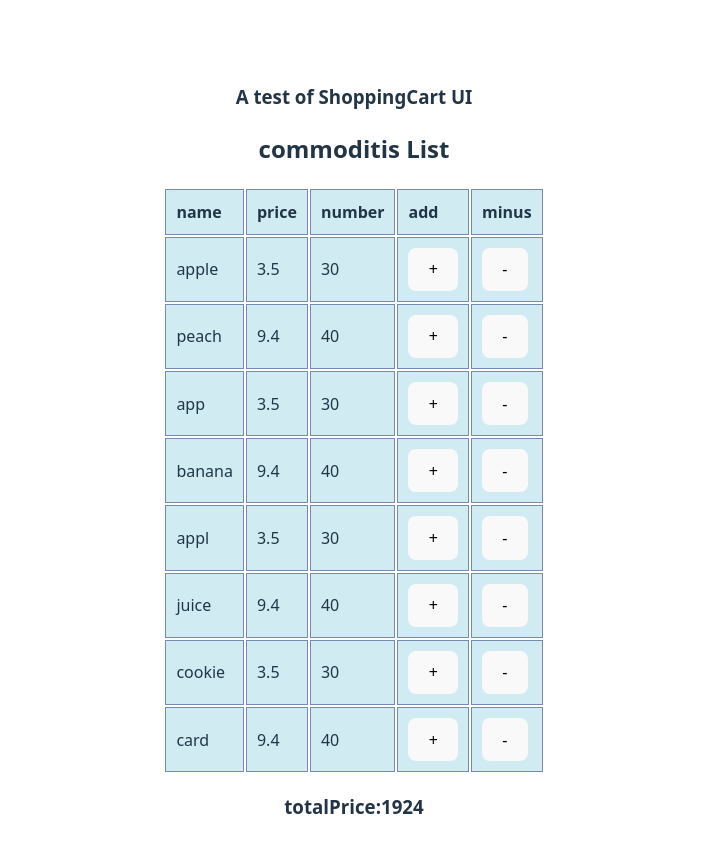
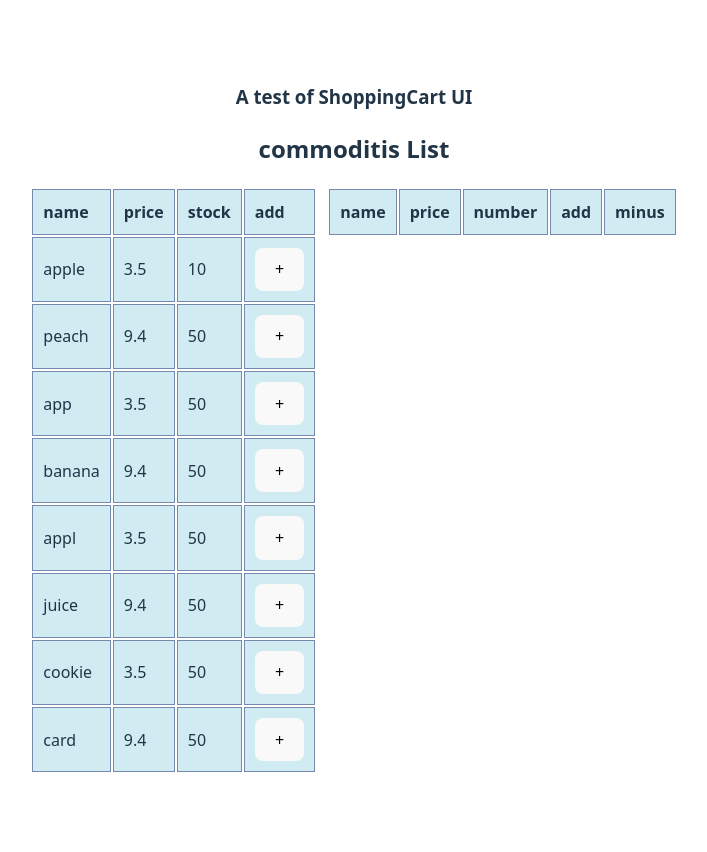
Before and after one commit to yamimilk/project_1, a Vue app: page / in a window 1280 px wide. Shown: the top 852 px of the page, without its empty margins (286-993 px from the left). Built offline with nearby package versions, Linux system fonts and the light colour scheme.

Commit message:
-Day2： 重构购物车模块，拆分为商品列表和购物车 完成了localStorage，刷新页面购物车不清空 监听购物车变动 完成在商品页添加进购物车 在购物车可以自由控制商品数量的增减，在商品数量清零时商品自动移出购物车

```diff
--- a/src/App.vue
+++ b/src/App.vue
@@ -8,7 +8,6 @@
 
 <script setup>
 import ShoppingCart from './components/ShoppingCart.vue'
-console.log(ShoppingCart);
 </script>
 
 <style scoped>
--- a/src/components/ShoppingCart.vue
+++ b/src/components/ShoppingCart.vue
@@ -1,5 +1,29 @@
 <template>
   <h2>commoditis List</h2>
+  <div class="model">
+    <div class="commoditis">
+      <table>
+        <thead>
+          <tr>
+            <th>name</th>
+            <th>price</th>
+            <th>stock</th>
+            <th>add</th>
+          </tr>
+        </thead>
+        <tbody>
+          <tr v-for="(product, index) in products" :key="index">
+            <td>{{ product.name }}</td>
+            <td>{{ product.price }}</td>
+            <td>{{ product.stock }}</td>
+            <td>
+              <button @click="increase(product)" :disabled="product.stock === 0 || product.stock < 0">+</button>
+            </td>
+          </tr>
+        </tbody>
+      </table>
+    </div>
+    <div class="cart">
       <table>
         <thead>
           <tr>
@@ -11,90 +35,107 @@
           </tr>
         </thead>
         <tbody>
-      <tr v-for="(item,index) in products" :key="index">
+          <tr v-for="(item, index) in cart" :key="index">
             <td>{{ item.name }}</td>
             <td>{{ item.price }}</td>
             <td>{{ item.number }}</td>
             <td>
-          <button @click="increase(index)" :disabled="item.stock === 0 || item.stock<0">+</button>
+              <button @click="increaseCart(item)" :disabled="item.number === 0 || item.stock < 0">+</button>
             </td>
             <td>
-          <button @click="decrease(index)" :disabled="item.number ===0 || item.number<0">-</button>
+              <button @click="decreaseCart(item)" :disabled="item.number === 0 || item.number < 0">-</button>
             </td>
           </tr>
         </tbody>
       </table>
-  <h3>totalPrice:{{ totalPrice }}</h3>
+    </div>
+  </div>
+  <!-- <h3>totalPrice:{{ totalPrice }}</h3> -->
 
 </template>
 
 
 <script lang="js" setup>
-import { computed, onMounted, ref,watch } from 'vue';
-import { setItem,getItem } from '../localStorageUtils';
+import { computed, onMounted, reactive, ref, watch,toRef} from 'vue';
+import { setItem, getItem } from '../localStorageUtils';
 
 //shopping card data
-const products=ref([
-  {name:"apple",price:3.5,number:30,stock:10},
-  {name:"peach",price:9.4,number:40,stock:50},
-  {name:"app",price:3.5,number:30,stock:50},
-  {name:"banana",price:9.4,number:40,stock:50},
-  {name:"appl",price:3.5,number:30,stock:50},
-  {name:"juice",price:9.4,number:40,stock:50},
-  {name:"cookie",price:3.5,number:30,stock:50},
-  {name:"card",price:9.4,number:40,stock:50},
+//Todo:这里应该没有货物的数量，货物的数量应该存在在购物车里，页面展示时也不应该使用products进入循环，而应该使用购物车的数据
+const products = reactive([
+  { name: "apple", price: 3.5, stock: 10 },
+  { name: "peach", price: 9.4, stock: 50 },
+  { name: "app", price: 3.5, stock: 50 },
+  { name: "banana", price: 9.4, stock: 50 },
+  { name: "appl", price: 3.5, stock: 50 },
+  { name: "juice", price: 9.4, stock: 50 },
+  { name: "cookie", price: 3.5, stock: 50 },
+  { name: "card", price: 9.4, stock: 50 },
 ])
 
+const cart = reactive([]);
+
 //read localStorage date
-const cart=ref(Array(products.value.length).fill(0));
 
-setItem('cart',{name:"apple",price:3.5,number:30,stock:10},
-  {name:"peach",price:9.4,number:40,stock:50},
-  {name:"app",price:3.5,number:30,stock:50},
-  {name:"banana",price:9.4,number:40,stock:50},
-  {name:"appl",price:3.5,number:30,stock:50},
-  {name:"juice",price:9.4,number:40,stock:50},
-  {name:"cookie",price:3.5,number:30,stock:50},
-  {name:"card",price:9.4,number:40,stock:50},)
-
-//组件挂载到页面上时执行。
-onMounted(()=>{
-  const savedCart=JSON.parse(localStorage.getItem('cart')) || Array(products.value.length).fill(0);
-  cart.value = savedCart;
+onMounted(() => {
+  const savedCart = localStorage.getItem('cart')
+  if (!savedCart) {
+    localStorage.setItem('cart', JSON.stringify([{ name: 'applllly', price: 3.5, number: 2 }]));
+  }else{
+    try{
+      const parseCart = JSON.parse(savedCart);
+      cart.splice(0, cart.length, ...parseCart);
+    }catch(error)
+    {
+      console.log('解析购物车失败',error);
+      localStorage.removeItem('cart')//清理无效数据
+    }
+  }
 })
-// console.log(localStorage.getItem('cart'));
+console.log(localStorage.getItem('cart'));
 
 
-//count gross price
-const totalPrice=computed(()=>{
-  return products.value.reduce((sum,item)=> sum+item.price*item.number,0)
-})
-
-
-const increase = (index)=>{
-  if(products.value[index].stock>0){
-    products.value[index].number ++;
-    products.value[index].stock --;
+const increase = (product) => {
+  if(product.stock < 0) return;
+  const existingItem = cart.find((item) => item.name === product.name);
+  // console.log(product.name);
+  if (existingItem) {
+    existingItem.number += 1;
+    product.stock --;
+  } else {
+    cart.push({
+      name: product.name,
+      price: product.price,
+      number: 1 });
+      product.stock -= 1;
   }
-// console.log(products.value[index].number);
-// console.log(products.value[index].stock);
 }
 
-const decrease=(index)=>{
-  if(products.value[index].number >0){
-    products.value[index].number --;
-    products.value[index].stock ++;
+const increaseCart = (item) => {
+  const product = products.find(p=>p.name === item.name);
+  if(!product) return;
+  item.number ++;
+  product.stock --;
+}
+
+const decreaseCart = (item) => {
+  const product = products.find(p=>p.name === item.name);
+  if(!product) return;
+  item.number --;
+  product.stock ++;
+
+  if(item.number <= 0){
+    const targetIndex = cart.findIndex(cartItem => cartItem.name === item.name);
+    if(targetIndex >= 0){
+      cart.splice(targetIndex,1)
     }
   }
-const newCart = getItem('cart')
-console.log(newCart);
+}
 
 //watch the cart's change and saved it into localStorage
-watch(cart.value,(newValue)=>{
-  console.log( 1);
+const cartRef = toRef(cart)
+watch(cartRef,(newCart)=>{
   localStorage.setItem('cart',JSON.stringify(newCart));
 },{deep:true})
-
 
 
 </script>
@@ -105,14 +146,16 @@ table {
   border-color: collapse;
 }
 
-th,td{
+th,
+td {
   padding: 10px;
   border: 1px solid #7789ac;
   text-align: left;
-}
-
-th,td {
   background-color: #d0ecf2;
 }
 
+.model {
+  display: flex;
+  gap: 10px;
+}
 </style>
```
Also changed, not shown: study_list/firstWeek.md (+1 -0 lines). Lines whose indentation alone changed are shown as unchanged.
